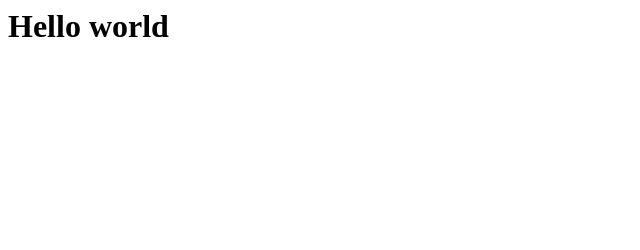
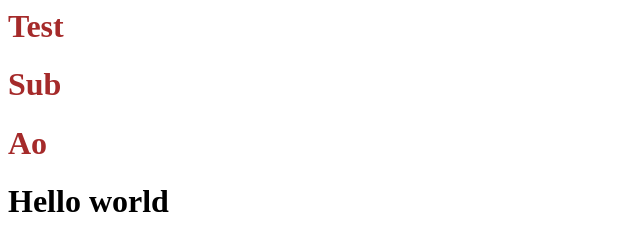
Before and after one commit to HiddenGrizzly/myTest, a plain HTML site: page index.html in a window 1280 px wide. Shown: the whole page, without its empty margins (0-640 px from the left). Drawn offline with Linux system fonts and the light colour scheme.

Commit message:
Update index.html

```diff
--- a/index.html
+++ b/index.html
@@ -5,6 +5,11 @@
         </title>
     </head>
     <body>
+        <div style="color: brown;">
+        <h1>Test</h1>
+        <h1>Sub</h1>
+        <h1>Ao</h1>
+        </div>
         <h1>Hello world</h1>
     </body>
 </html>
```
